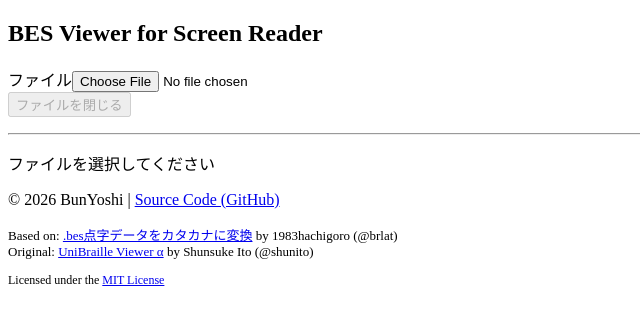
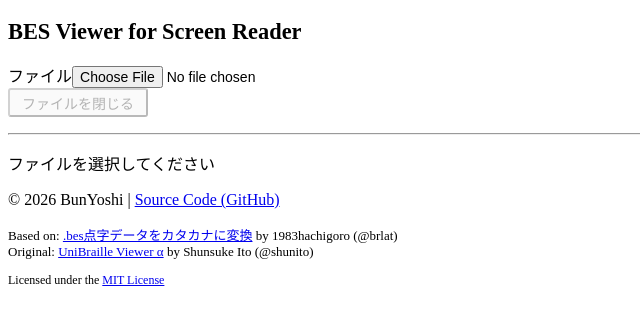
Before and after one commit to BunYoshi/bes2kana-for-reader, a Vue app: page / in a window 1280 px wide. Shown: the top 322 px of the page, without its empty margins (0-640 px from the left). Built offline with nearby package versions, Linux system fonts and the light colour scheme; what @oruga-ui/oruga-next would draw is missing.

Commit message:
ヘッダー調整

```diff
--- a/src/App.vue
+++ b/src/App.vue
@@ -3,7 +3,7 @@
     <header>
       <nav class="navbar is-dark" :title="t('title')" id="main-header">
         <div class="navbar-brand">
-          <h1 class="navbar-item">{{ t('title') }}</h1>
+          <h1 class="navbar-item app-title">{{ t('title') }}</h1>
         </div>
 
         <div id="navbarMenu" class="navbar-menu is-active">
@@ -18,10 +18,11 @@
                 @change="onFileChange"
                 ref="fileInput"
                 aria-label="ファイルを選択"
+                class="custom-file-input"
               />
             </div>
             <div class="navbar-item">
-              <button class="button is-small is-light" id="closeFile" :disabled="isFileClosed" @click="onFileClose">{{ t('closeFile') }}</button>
+              <button class="button is-small is-light custom-action-button" id="closeFile" :disabled="isFileClosed" @click="onFileClose">{{ t('closeFile') }}</button>
             </div>
           </div>
           <div class="navbar-end">
@@ -590,7 +591,21 @@ onMounted(() => {
 })
 </script>
 
-<style>
+<style scoped>
+.app-title {
+  font-size: 1.4rem !important;
+}
+.custom-file-input {
+  font-size: 0.875rem;
+}
+.custom-action-button {
+  font-size: 0.875rem;
+  padding-top: 0.15rem;
+  padding-bottom: 0.15rem;
+  padding-left: 0.75rem;
+  padding-right: 0.75rem;
+  border-radius: 3px;
+}
 .footer a {
   text-decoration: underline;
 }
```
